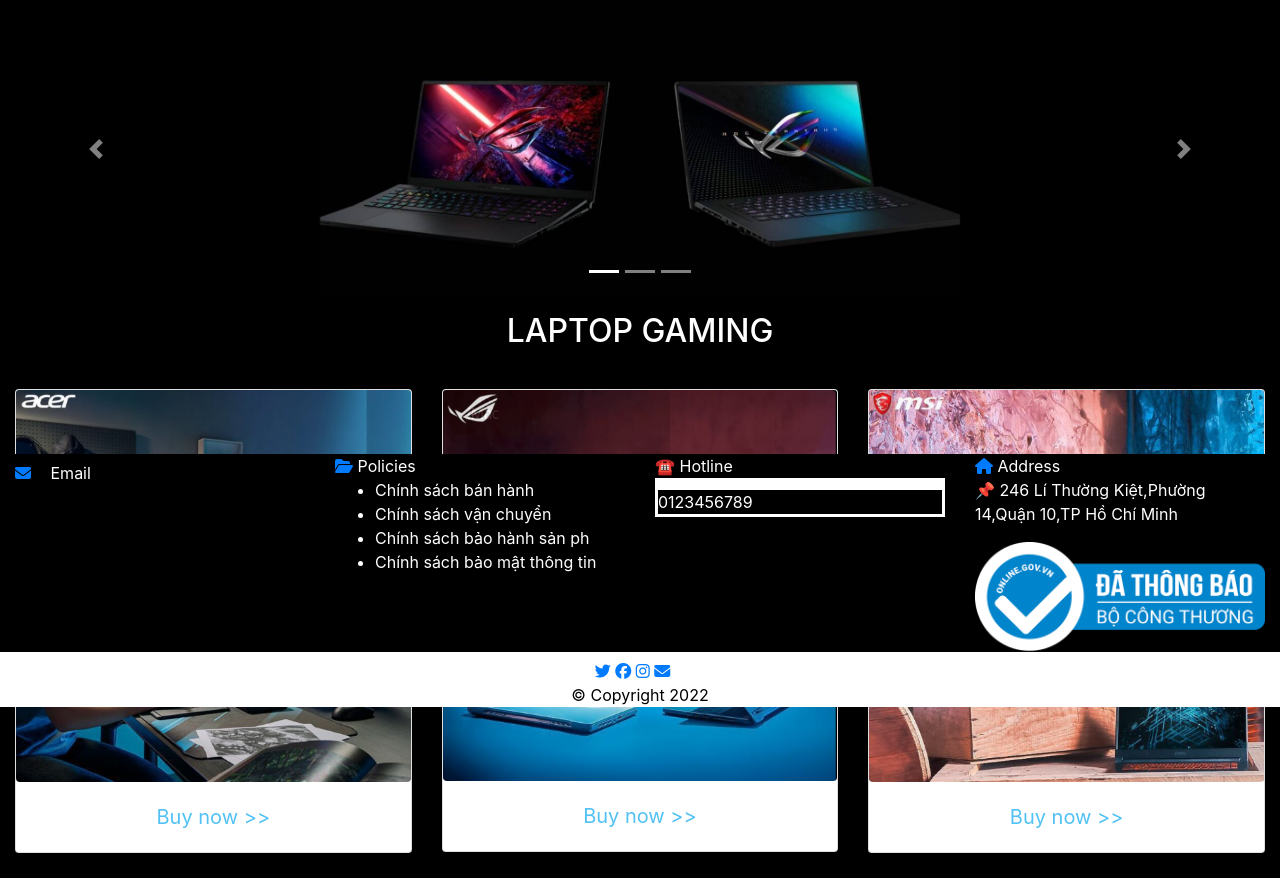
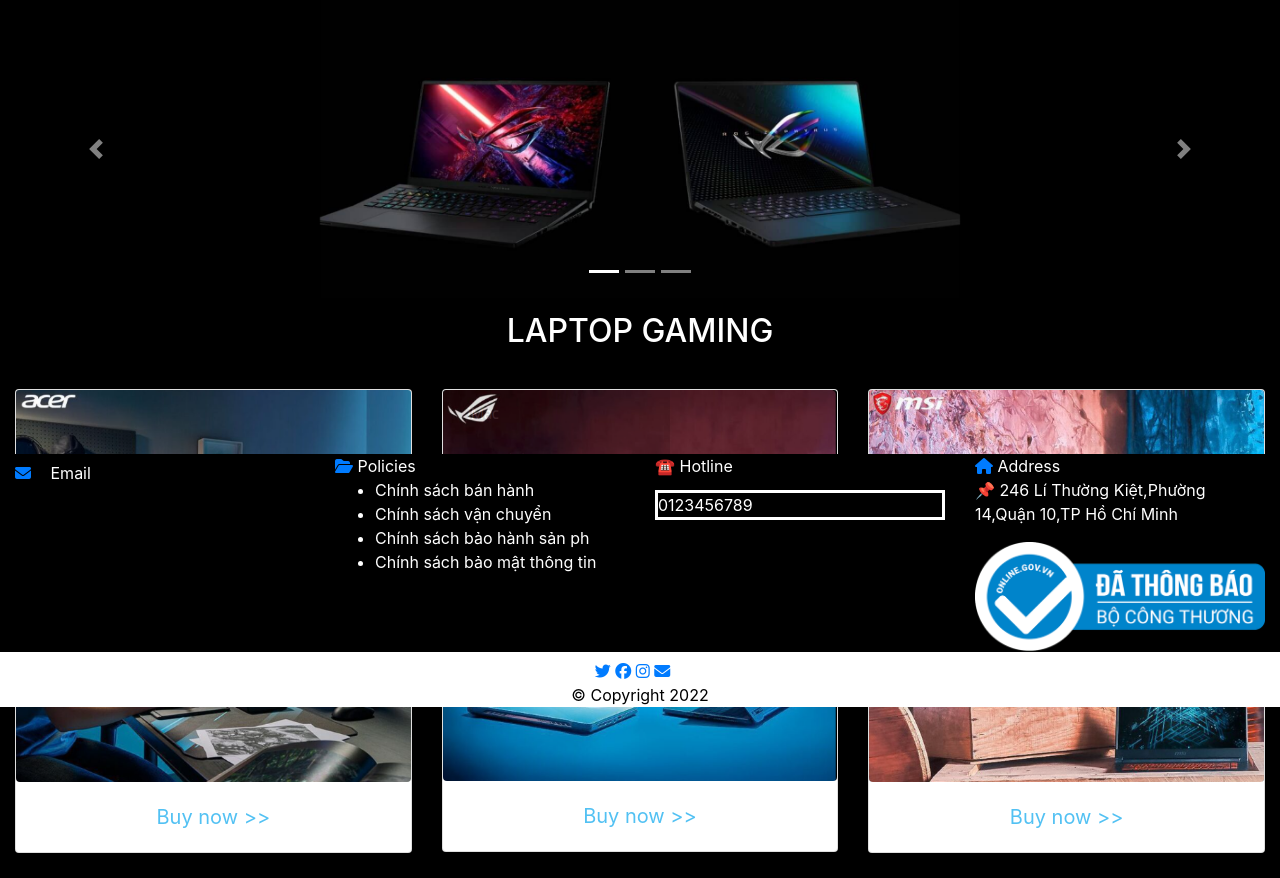
Before and after one commit to quangtruong452001/WebAssignment, a PHP site: page /View/home.php in a window 1280 px wide. Shown: the part 77-955 px from the top of the page. Run offline with PHP 8.4, Linux system fonts and the light colour scheme; some libraries are stand-ins or nearby versions.

Commit message:
update styles/home.css

```diff
--- a/styles/home.css
+++ b/styles/home.css
@@ -91,6 +91,6 @@
 }
 
 .hotline-context {
-    border-top: 12px;
+    margin-top: 12px;
     border-style: solid;
 }
```
